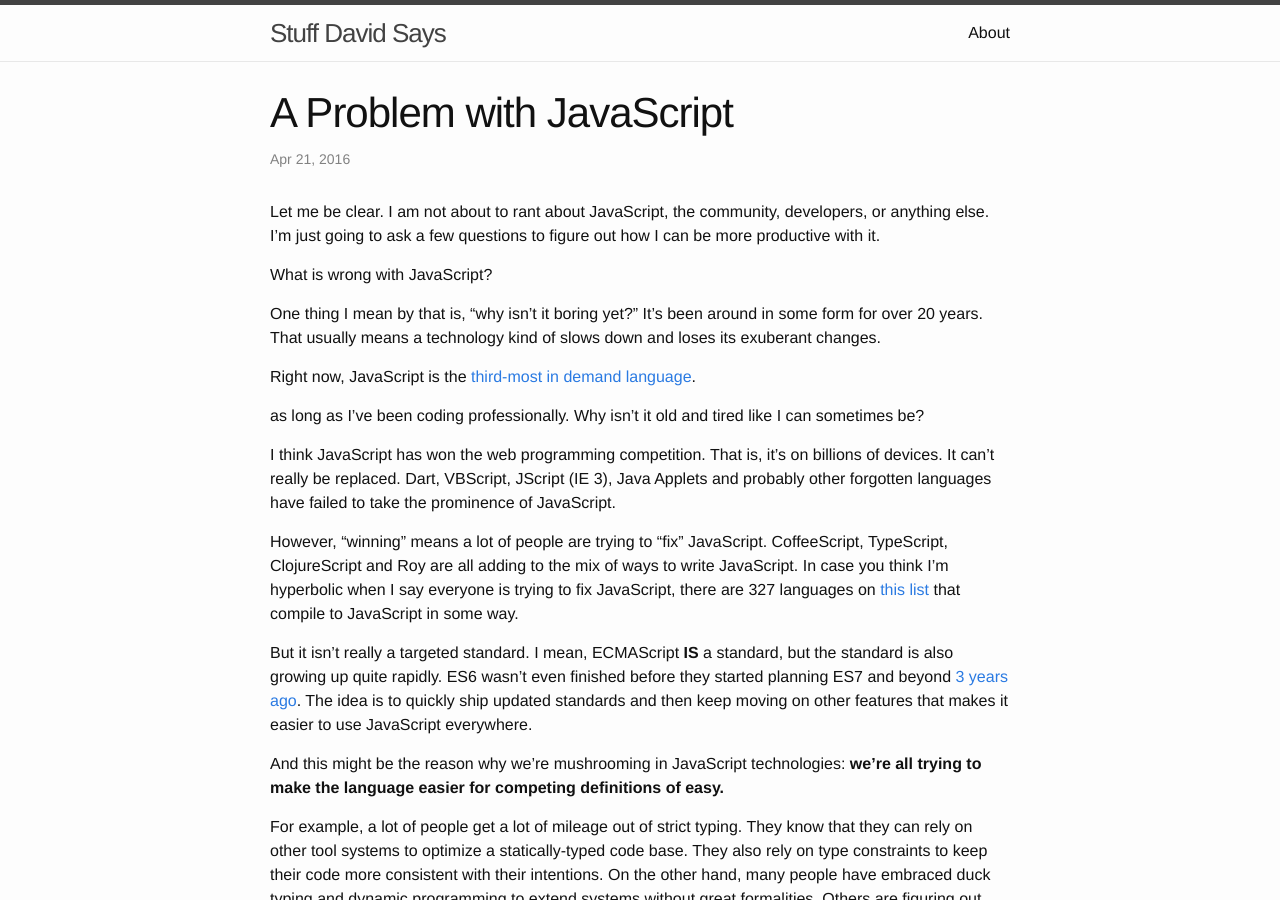
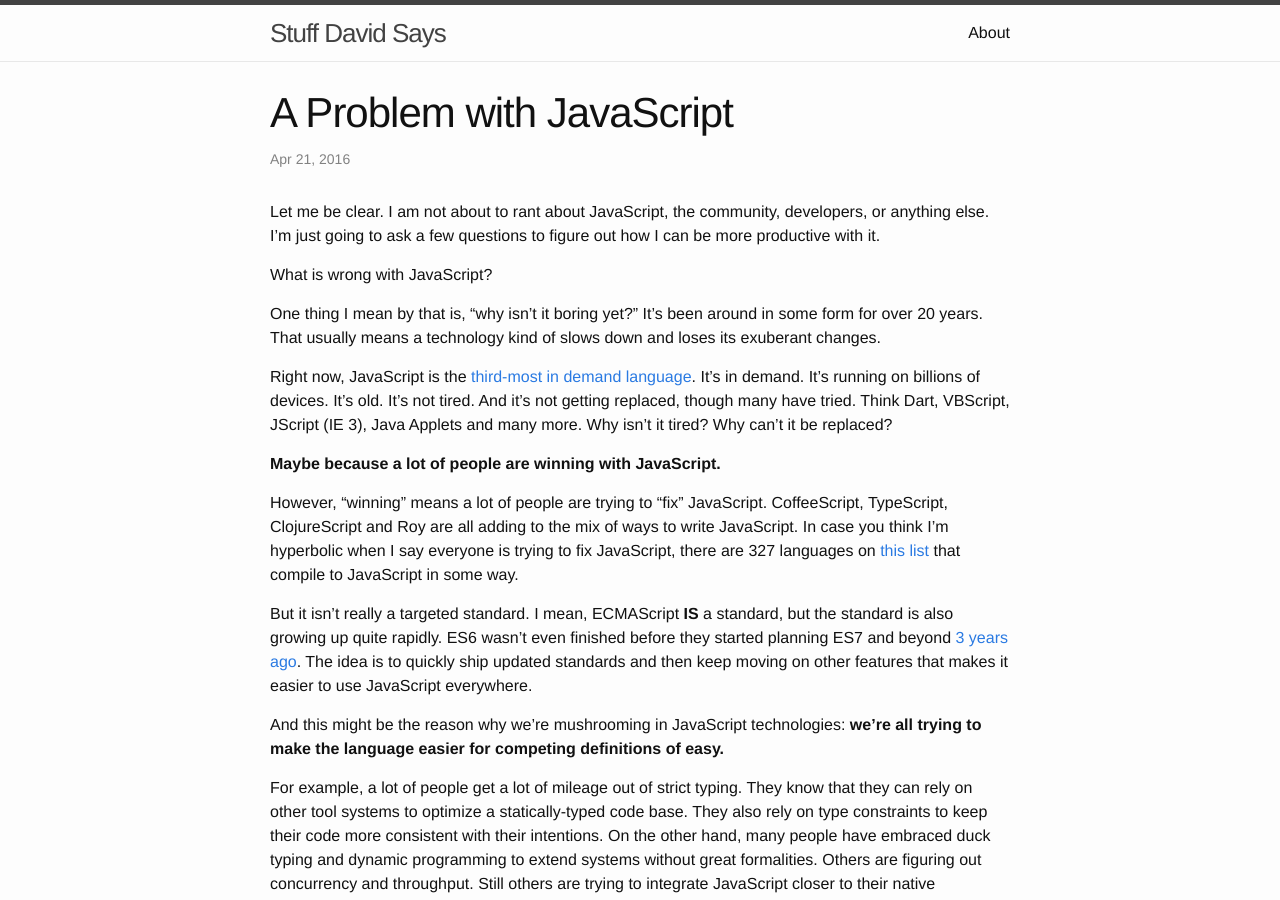
Before and after one commit to davidrichards/davidrichards.github.io, a Jekyll site: the page built from _posts/2016-4-21-a-problem-with-javascript.markdown, in a window 1280 px wide and 900 px high. Built offline with Jekyll 4.4.1, drawn with Linux system fonts in a browser that asks for light colours; some of the changed text lies outside the part shown.

Commit message:
JS update

```diff
--- a/_posts/2016-4-21-a-problem-with-javascript.markdown
+++ b/_posts/2016-4-21-a-problem-with-javascript.markdown
@@ -12,16 +12,9 @@ What is wrong with JavaScript?
 
 One thing I mean by that is, "why isn't it boring yet?"  It's been around in some form for over 20 years.  That usually means a technology kind of slows down and loses its exuberant changes.
 
-Right now, JavaScript is the [third-most in demand language](http://www.codingdojo.com/blog/9-most-in-demand-programming-languages-of-2016/).
+Right now, JavaScript is the [third-most in demand language](http://www.codingdojo.com/blog/9-most-in-demand-programming-languages-of-2016/).  It's in demand.  It's running on billions of devices.  It's old.  It's not tired.  And it's not getting replaced, though many have tried.  Think Dart, VBScript, JScript (IE 3), Java Applets and many more.  Why isn't it tired?  Why can't it be replaced?
 
-
-
-
-
-
-as long as I've been coding professionally.  Why isn't it old and tired like I can sometimes be?
-
-I think JavaScript has won the web programming competition.  That is, it's on billions of devices.  It can't really be replaced.  Dart, VBScript, JScript (IE 3), Java Applets and probably other forgotten languages have failed to take the prominence of JavaScript.
+**Maybe because a lot of people are winning with JavaScript.**
 
 However, "winning" means a lot of people are trying to "fix" JavaScript.  CoffeeScript, TypeScript, ClojureScript and Roy are all adding to the mix of ways to write JavaScript.  In case you think I'm hyperbolic when I say everyone is trying to fix JavaScript, there are 327 languages on [this list](https://github.com/jashkenas/coffeescript/wiki/list-of-languages-that-compile-to-js) that compile to JavaScript in some way.
 
@@ -63,4 +56,4 @@ So, that's the context of a problem.  JavaScript is what it is.  It affects our
 
 **With all things software, the winning strategy ships working systems.**
 
-The solution for me to stop worrying about things I can't fix is to put code in an editor and see what I can do.
+The solution for me to stop worrying about things I can't fix is to put code in an editor and see what I can do.  More to come as I work on solutions I can live (thrive?) with.
```
